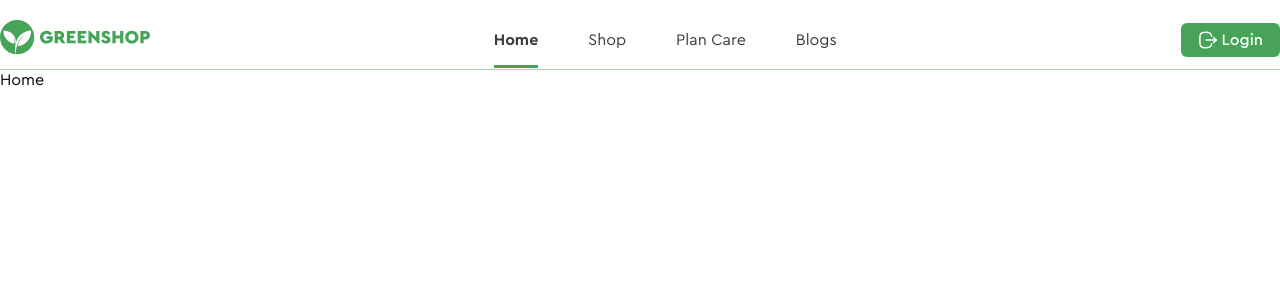
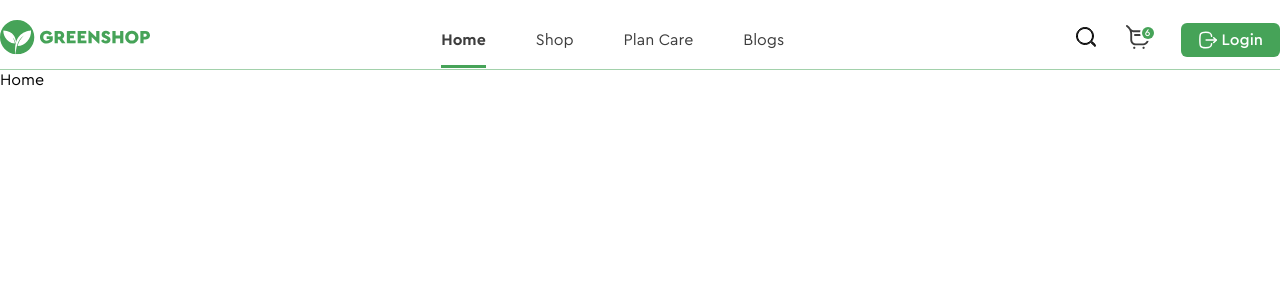
Before and after one commit to namazbaev/greenshop, a React (Create React App) app in the folder client/: page / in a window 1280 px wide. Shown: the top 300 px of the page. Built offline with nearby package versions, Linux system fonts and the light colour scheme.

Commit message:
header basket style

```diff
--- a/client/src/components/Header/index.jsx
+++ b/client/src/components/Header/index.jsx
@@ -1,8 +1,12 @@
-import { useState } from 'react';
 import LogoImg from 'assets/icons/logo.svg';
 import { menuList } from 'routes/components';
 import { useLocation } from 'react-router-dom';
-import { Container, LogoSection, Logo, Menu, MenuList, MenuItem, MenuLink, LoginBtn, LogoOut, RightSection } from './style';
+import { CART, LOGIN } from 'routes/constants';
+import {
+    Container, LogoSection, Logo, Menu, MenuList, MenuItem, MenuLink, Element,
+    LoginBtn, LogoOut, RightSection, RightElList, RightElItem, Basket, LinkTo,
+    BadgeWrap, Badge, Search, BasketWrap
+} from './style';
 export default () => {
     const location = useLocation();
     const active = location.pathname;
@@ -21,10 +25,33 @@ export default () => {
                 </MenuList>
             </Menu>
             <RightSection>
-                <LoginBtn>
-                    <LogoOut />
-                    Login
-                </LoginBtn>
+                <RightElList>
+                    <RightElItem>
+                        <Element>
+                            <Search />
+                        </Element>
+                    </RightElItem>
+                    <RightElItem>
+                        <LinkTo to={CART}>
+                            <Element>
+                                <BasketWrap>
+                                    <Basket />
+                                    <BadgeWrap>
+                                        <Badge>6</Badge>
+                                    </BadgeWrap>
+                                </BasketWrap>
+                            </Element>
+                        </LinkTo>
+                    </RightElItem>
+                    <RightElItem>
+                        <LinkTo to={LOGIN}>
+                            <LoginBtn>
+                                <LogoOut />
+                                Login
+                            </LoginBtn>
+                        </LinkTo>
+                    </RightElItem>
+                </RightElList>
             </RightSection>
         </Container>
     )
--- a/client/src/components/Header/style.js
+++ b/client/src/components/Header/style.js
@@ -1,9 +1,55 @@
-import styled from 'styled-components';
-import { NavLink } from 'react-router-dom';
+import styled, { css } from 'styled-components';
+import { Link, NavLink } from 'react-router-dom';
+import { ReactComponent as BasketIcon } from 'assets/icons/basket.svg';
 import { ReactComponent as LogoutIcon } from 'assets/icons/logout.svg';
+import { ReactComponent as SearchIcon } from 'assets/icons/search.svg';
 
+const iconCommon = css`
+    cursor: pointer;
+`
+const displayCommon = css`
+    display: inline-flex;
+    align-items: center;
+    justify-content: center;
+`;
 export const LogoOut = styled(LogoutIcon)`
+    ${iconCommon}
     margin-right: 4px;
+`
+export const LinkTo = styled(Link)`
+    text-decoration: none;
+`
+export const Basket = styled(BasketIcon)`
+    ${iconCommon}
+`
+export const Search = styled(SearchIcon)`
+    ${iconCommon}
+`
+export const BasketWrap = styled.div`
+    position: relative;
+`
+export const BadgeWrap = styled.span`
+    ${displayCommon};
+    position: absolute;
+    width: 16px;
+    height: 16px;
+    top: 0;
+    right: -5px;
+    width: 16px;
+    border-radius: 50%;
+    background-color: #fff;
+`
+export const Badge = styled.button`
+    ${displayCommon};
+    color: #fff;
+    width: 12px;
+    height: 12px;
+    font-size: 10px;
+    font-weight: 500;
+    border: none;
+    line-height: 13px;
+    border-radius: 50%;
+    background-color: var(--green);
 `
 export const Container = styled.div`
     width: 100%;
@@ -42,11 +88,20 @@ export const MenuLink = styled(NavLink)`
     border-bottom: ${({ active }) => active ? '3px solid var(--green)' : ''};
 `
 export const LogoSection = styled.div``
-export const Menu = styled.nav`
-
+export const Menu = styled.nav``
+export const RightSection = styled.div``
+export const RightElList = styled.ul`
+    display: flex;
+    align-items: center;
 `
-export const RightSection = styled.div`
-
+export const RightElItem = styled.li`
+    list-style-type: none;
+    &:not(:last-child){
+        margin-right: 30px;
+    }
+`
+export const Element = styled.span`
+    display: inline-block;
 `
 export const LoginBtn = styled.button`
     display: flex;
```
